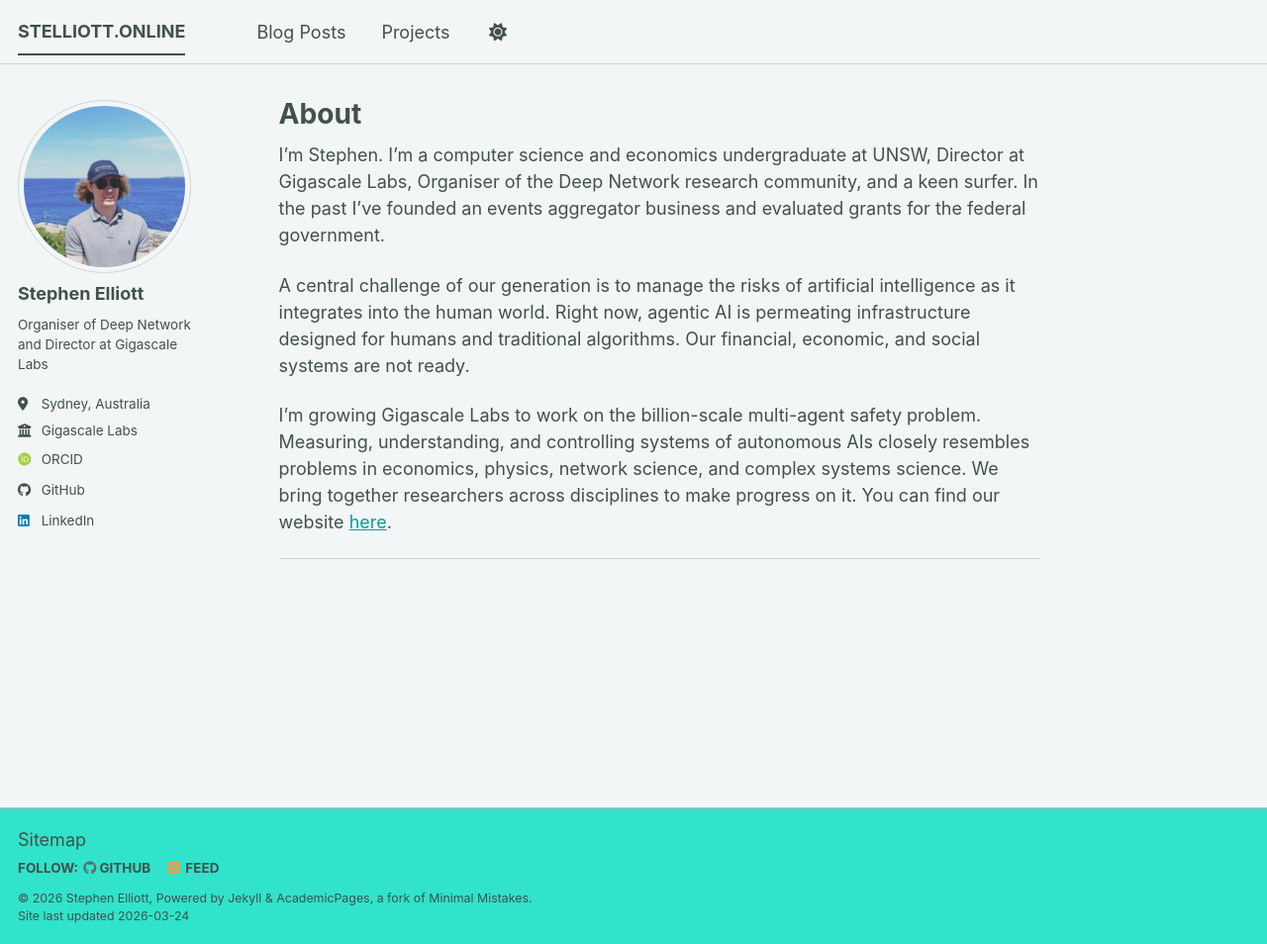
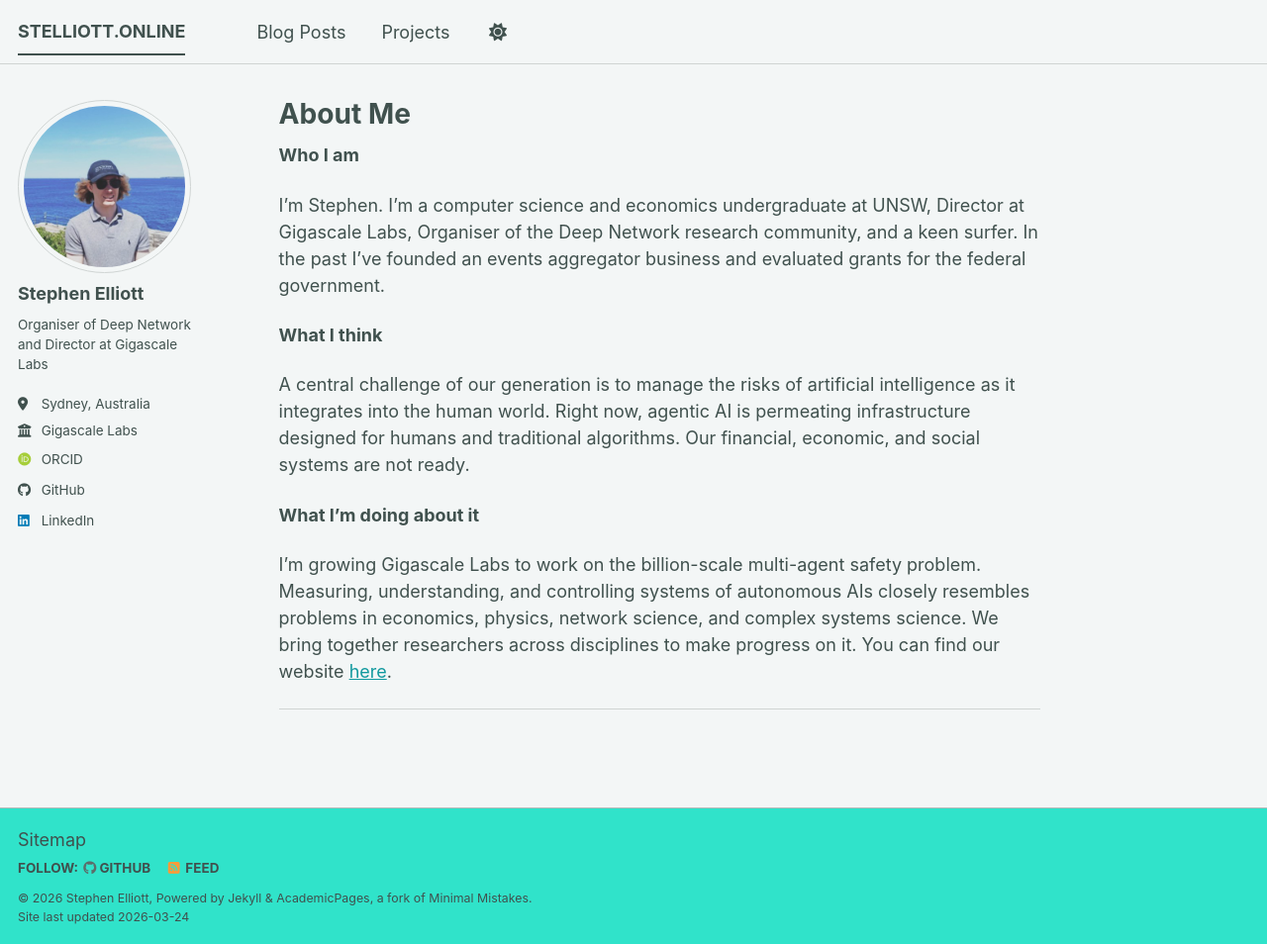
Before and after one commit to one-2/one-2.github.io, a Jekyll site: the page built from _pages/about.md, in a window 1280 px wide and 954 px high. Shown: the whole window at 99% size. Built offline with Jekyll 4.4.1, drawn with Linux system fonts in a browser that asks for light colours; some web fonts are replaced; a script bundle is joined from its source files by our own code; library files that are not in the unit come from our copies.

Commit message:
about: Add subheadings

```diff
--- a/_pages/about.md
+++ b/_pages/about.md
@@ -1,15 +1,21 @@
 ---
 permalink: /
-title: About
+title: About Me
 author_profile: true
 redirect_from:
   - /about/
   - /about.html
 ---
 
+**Who I am**
+
 I'm Stephen. I'm a computer science and economics undergraduate at UNSW, Director at Gigascale Labs, Organiser of the Deep Network research community, and a keen surfer. In the past I've founded an events aggregator business and evaluated grants for the federal government.
 
+**What I think**
+
 A central challenge of our generation is to manage the risks of artificial intelligence as it integrates into the human world. Right now, agentic AI is permeating infrastructure designed for humans and traditional algorithms. Our financial, economic, and social systems are not ready.
+
+**What I'm doing about it**
 
 I'm growing Gigascale Labs to work on the billion-scale multi-agent safety problem. Measuring, understanding, and controlling systems of autonomous AIs closely resembles problems in economics, physics, network science, and complex systems science. We bring together researchers across disciplines to make progress on it. You can find our website [here](https://www.gigascale-labs.org).
 
```
